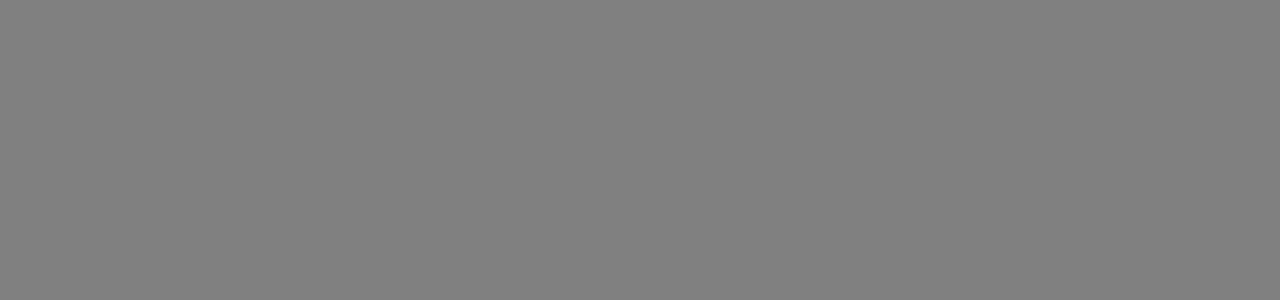
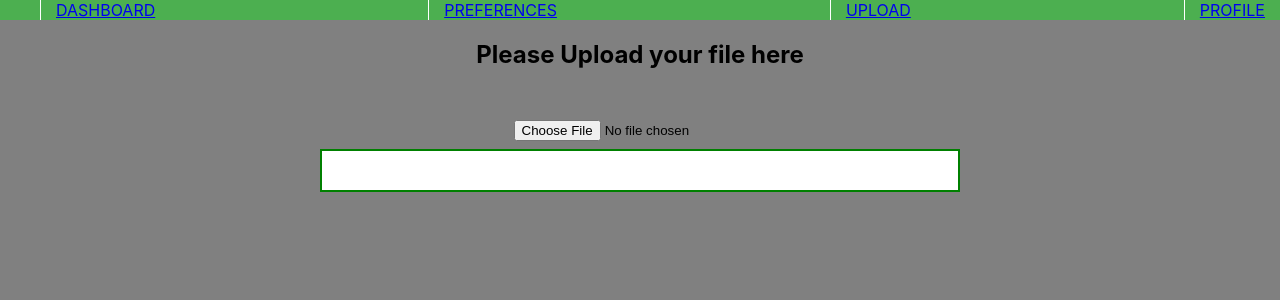
Before and after one commit to hemchande/ConnectArts-, a React (Create React App) app: page /upload in a window 1280 px wide. Before the commit this address had no page. Shown: the top 300 px of the page. Built offline with nearby package versions, Linux system fonts and the light colour scheme.

Commit message:
Forgot to commit until now lol

```diff
--- a/src/components/navbar.js
+++ b/src/components/navbar.js
@@ -2,11 +2,11 @@ function NavBar(){
     return (
         <div class="navbar">
             <nav class="nav_links">
-            <ul>
-            <li><a class="navbar-brand" href="#">Dashboard</a></li>
-            <li><a class="navbar-brand" href="#">Preferences</a></li>
-            <li><a class="navbar-brand" href="#">Upload</a></li>
-            <li><a class="navbar-brand" href="#">Profile</a></li>
+            <ul class="ulclass">
+            <li><a class="navbar-brand" href="/signedin">Dashboard</a></li>
+            <li><a class="navbar-brand" href="/preferences">Preferences</a></li>
+            <li><a class="navbar-brand" href="/upload">Upload</a></li>
+            <li><a class="navbar-brand" href="/profile">Profile</a></li>
 
             </ul>
             </nav>
--- /dev/null
+++ b/src/components/post.js
@@ -0,0 +1,17 @@
+import profilephoto from "../blank-face.jpg"
+import video1 from "../video.mp4"
+function Post() {
+    return (
+        <div class="post">
+            <div class="identifier">
+            <img src={profilephoto} class="smallprofile"/>
+            <p>User Name</p>
+            </div>
+            <video src={video1} class="feedbackvideo"></video>
+            <button class="feedback">Show Feedback</button>
+
+        </div>
+    )
+}
+
+export default Post;
--- a/src/index.css
+++ b/src/index.css
@@ -67,11 +67,14 @@ button {
   width: 40%;
   margin-top: 15%;
 }
-ul {
+.ulclass {
   display: flex;
   justify-content: space-between;
   align-items: center;
+  list-style-type: none;
+  margin:0;
 }
+
 .nav_links a {
   width: auto;
   cursor: pointer;
@@ -81,3 +84,52 @@ ul {
   padding-left: 15px;
   padding-right: 15px;
 }
+nav {
+  background-color: #4CAF50;
+
+}
+
+.post {
+  margin:auto;
+  width: 50%
+
+}
+.smallprofile {
+  border-radius: 50%;
+  height:2%;
+  width:2%;
+}
+.feedbackvideo {
+  height:20%;
+  width:20%;
+}
+.identifier {
+  margin-top:3%;
+  display: flex;
+}
+.preferencespage {
+  margin:auto;
+  text-align: center;
+}
+.uploadpage {
+  margin:auto;
+  text-align: center;
+}
+.submissionform{
+  margin:auto;
+  margin-top:50px;
+  text-align: center;
+
+}
+.profilepage {
+  width:50%;
+  margin:auto;
+}
+.ulclass2 {
+  display: flex;
+  justify-content: space-between;
+  align-items: center;
+  list-style-type: none;
+  margin:0;
+  width:50%;
+}
--- a/src/index.js
+++ b/src/index.js
@@ -8,6 +8,9 @@ import reportWebVitals from './reportWebVitals';
 import { BrowserRouter as Router, Routes, Route}
     from 'react-router-dom';
 import ForgotPassWord from './pages/forgotpassword/forgotpassword';
+import PreferencesPage from './pages/preferencespage/preferencespage';
+import UploadPage from './pages/uploadpage/uploadpage';
+import ProfilePage from './pages/profilepage/profilepage';
 const root = ReactDOM.createRoot(document.getElementById('root'));
 root.render(
   <React.StrictMode>
@@ -18,6 +21,9 @@ root.render(
         <Route path='/forgotpassword' element={<ForgotPassWord/>} />
         <Route path='/register' element={<RegisterPage/>} />
         <Route path='/signedin' element={<SignedInPage/>} />
+        <Route path='/preferences' element={<PreferencesPage/>} />
+        <Route path='/upload' element={<UploadPage/>} />
+        <Route path='/profile' element={<ProfilePage/>} />
 
 
     </Routes>
--- /dev/null
+++ b/src/pages/preferencespage/preferencespage.js
@@ -0,0 +1,28 @@
+import NavBar from "../../components/navbar";
+function PreferencesPage() {
+    return (
+        <div class="preferencespage">
+                    <NavBar />
+
+            <h2>Performer Preferences</h2>
+            <form>
+            <div id="checkboxes">
+      <label for="one">
+        <input type="checkbox" id="one" />Dance Option 1</label>
+        <br></br>
+      <label for="two">
+        <input type="checkbox" id="two" />Dance Option 2</label>
+        <br></br>
+
+      <label for="three">
+        <input type="checkbox" id="three" />Dance Option 3</label>
+        <br></br>
+
+    </div>
+                <input type="submit" value="Submit"/>
+            </form>
+        </div>
+    )
+}
+
+export default PreferencesPage;
--- /dev/null
+++ b/src/pages/profilepage/profilepage.js
@@ -0,0 +1,14 @@
+import NavBar from "../../components/navbar";
+import logo1 from "../../blank-face.jpg"
+function ProfilePage(){
+    return (
+        <div class="profilepage">
+            <NavBar />
+            <img src={logo1} class="smallprofile"></img>
+            <h1> User Name Uploads</h1>
+            <ul class="ulclass2"> <li>Reviews</li><li>Resume</li><li>Performances</li></ul>
+        </div>
+    )
+}
+
+export default ProfilePage;
--- a/src/pages/signedin/signedin.js
+++ b/src/pages/signedin/signedin.js
@@ -1,9 +1,11 @@
 import NavBar from "../../components/navbar";
-
+import Post from "../../components/post";
 function SignedInPage() {
 return (
     <div>
         <NavBar />
+        <Post />
+        <Post />
 
 
     </div>
--- /dev/null
+++ b/src/pages/uploadpage/uploadpage.js
@@ -0,0 +1,21 @@
+import NavBar from "../../components/navbar";
+
+
+function UploadPage(){
+    return (
+        <div class="uploadpage">
+            <NavBar/>
+            <h2> Please Upload your file here</h2>
+        <form action="/action_page.php" class="submissionform">
+        <input type="file"
+       id="dance" name="dance"/>
+        <br></br>
+        <input type="text"
+       id="specifications" name="specifications"/>
+        </form>
+
+        </div>
+    )
+}
+
+export default UploadPage;
```
Also changed, not shown: src/blank-face.jpg (added), 1 other file (tests, documents, lock files or other folders).
